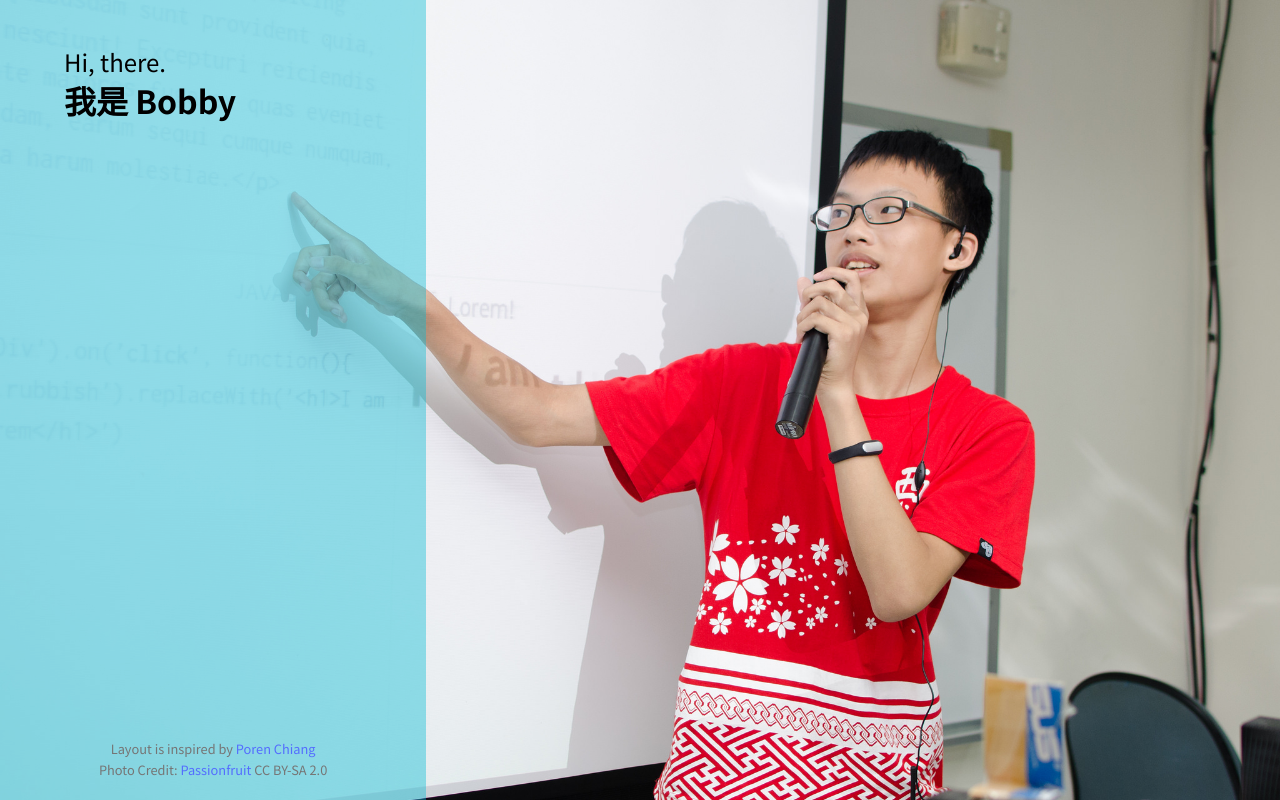
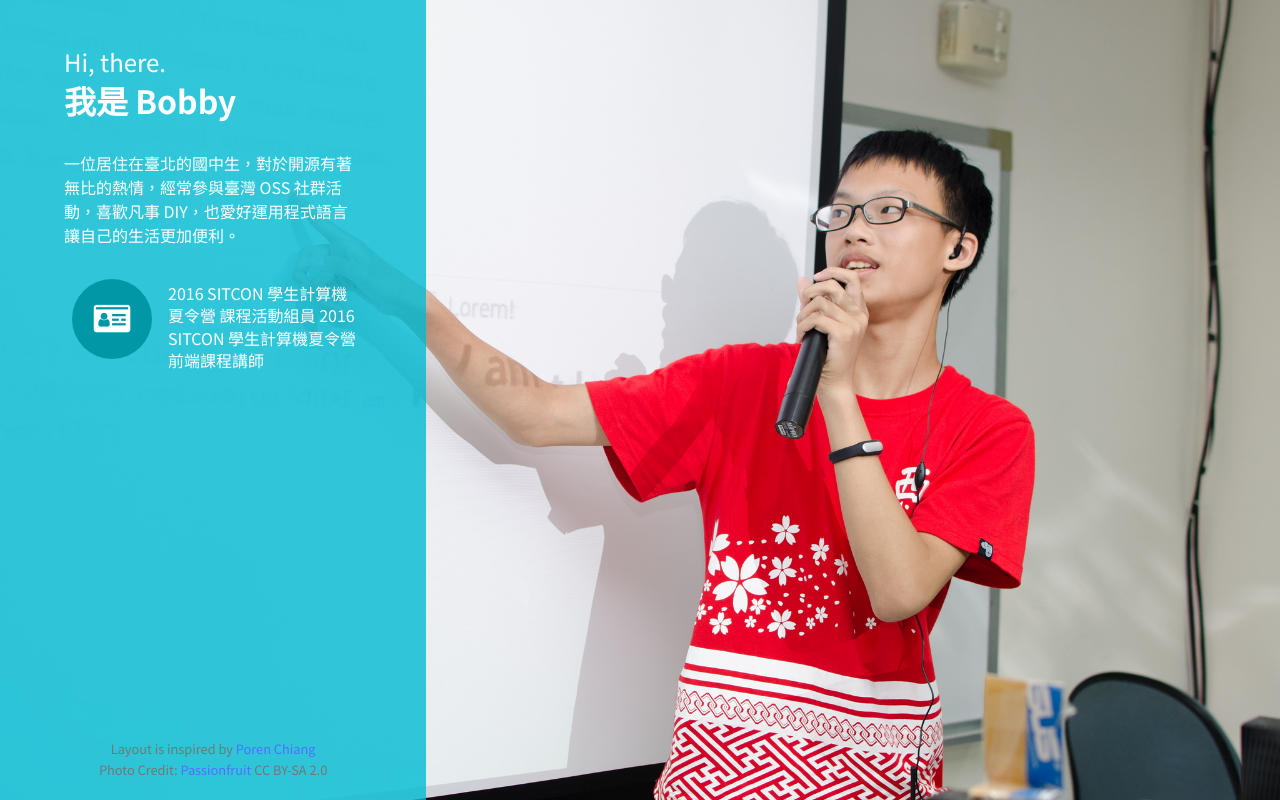
Before and after one commit to bobby1030/about, a plain HTML site: page index.html in a window 1280 px wide. Drawn offline with Linux system fonts and the light colour scheme.

Commit message:
Finish styles for introduction & details

```diff
--- a/index.html
+++ b/index.html
@@ -12,15 +12,31 @@
 
 <body>
 	<div class="infobox">
-		<section class="content">
-			<div class="hello">
+		<div class="wrapper">
+			<section class="hello">
 				<h2>Hi, there.</h2>
 				<h1>我是 <span>Bobby</span></h1>
-			</div>
-		</section>
+			</section>
+			<section class="introduction">
+				一位居住在臺北的國中生，對於開源有著無比的熱情，經常參與臺灣 OSS 社群活動，喜歡凡事 DIY，也愛好運用程式語言讓自己的生活更加便利。
+			</section>
+			<section class="details">
+				<ul class="item-list">
+					<li>
+						<div class="icon">
+							<i class="fa fa-id-card" aria-hidden="true"></i>
+						</div>
+						<div class="description">
+							<span class="text">2016 SITCON 學生計算機夏令營 課程活動組員</span>
+							<span class="text">2016 SITCON 學生計算機夏令營 前端課程講師</span>
+						</div>
+					</li>
+				</ul>
+			</section>
+		</div>
 		<footer>
 			<small class="credit">Layout is inspired by&nbsp;<a href="http://poren.tw/">Poren Chiang</a></small>
-            <small class="credit">Photo Credit:&nbsp;<a href="https://www.flickr.com/photos/sitcon/28552399133">Passionfruit</a>&nbsp;CC BY-SA 2.0</small>
+			<small class="credit">Photo Credit:&nbsp;<a href="https://www.flickr.com/photos/sitcon/28552399133">Passionfruit</a>&nbsp;CC BY-SA 2.0</small>
 		</footer>
 	</div>
 </body>
--- a/style/style.scss
+++ b/style/style.scss
@@ -12,10 +12,27 @@ $divider-color:        #BDBDBD;
 body {
     background: $primary-color top right / cover url("../assets/background.jpg") no-repeat fixed;
     font-family: 'Noto Sans TC', sans-serif;
+    color: $primary-color-text;
+}
+
+
+
+.infobox {
+    position: absolute;
+    top: 0px; left: 0px;
+    background-color: transparentize($primary-color, 0.2);
+    width: 33.3vw; height: 100vh;
+
+    .wrapper {
+        box-sizing: border-box;
+        margin: 3em 4em;
+    }
+
+    section {
+        margin: 2em 0;
     }
 
     .hello {
-
         margin: 0;
 
         h2 {
@@ -26,19 +43,41 @@ body {
         h1 {
             margin-top: 0.2em;
         }
+    }
+
+    .introduction {
+        line-height: 150%;
+        font-weight: 500;
+    }
+
+    .details {
+        ul {
+            list-style-type: none;
+            padding-left: 0.5em;
+
+            li {
+                margin-bottom: 3em;
+                .description {
+                    padding-top: 0.2em;
+                    padding-left: 6em;
+                    line-height: 1.4em;
+                }
+            }
+        }
+    }
 
 }
 
-.infobox {
-    position: absolute;
-    top: 0px; left: 0px;
-    background-color: transparentize($primary-color, 0.6);
-    width: 33.3vw; height: 100vh;
-
-    .content {
-        box-sizing: border-box;
-        margin: 3em 4em;
-    }
+.icon {
+    display: inline-flex;
+    width: 2.5em; height: 2.5em;
+    background-color: $primary-color-dark;
+    color: $primary-color-text;
+    font-size: 2em;
+    border-radius: 50%;
+    float: left;
+    justify-content: center;
+    align-items: center;
 }
 
 footer {
```
Also changed, not shown: style/style.css. Lines whose indentation alone changed are shown as unchanged.
